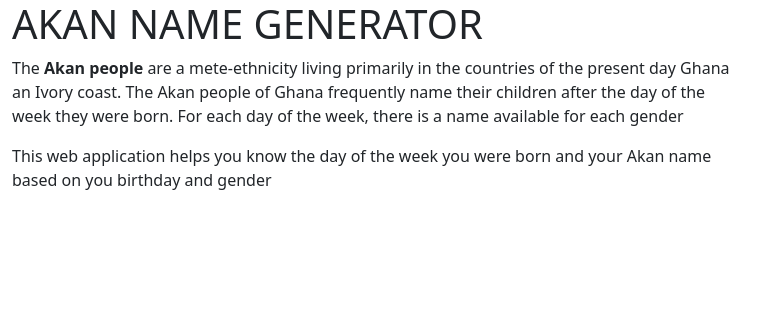
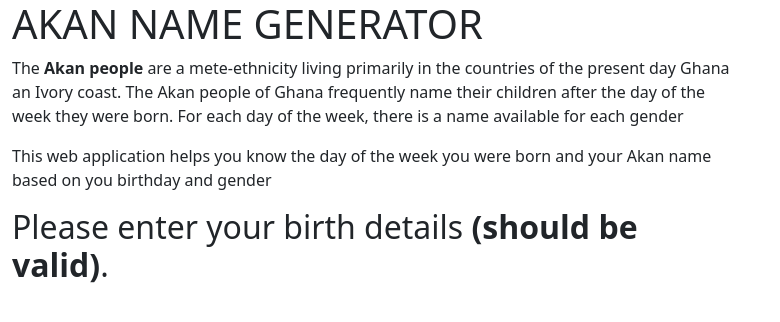
Before and after one commit to chegeian/Akan-names-based-on-DOB, a plain HTML site: page index.html in a window 1280 px wide. Shown: the whole page, without its empty margins (0-780 px from the left). Drawn offline with nearby package versions, Linux system fonts and the light colour scheme.

Commit message:
adda second header

```diff
--- a/index.html
+++ b/index.html
@@ -12,6 +12,7 @@
 
 <body>
   <div class="container-fluid">
+    <!----provides full width container spanning entire width ---->
         <div class="row">
             <div class="col-12 col-md-7">
                 <div class="content">
@@ -20,5 +21,12 @@
       The Akan people of Ghana frequently name their children after the day of the week they were born. For each day of the week, there is a name available for each gender
   <p> This web application helps you know the day of the week you were born and your Akan name based on you birthday and gender </p>
 
+</div>
+<div id="results">
+    <!--responsible for displaying results -->
+    <div id="error" class="response">
+        <h2>Please enter your birth details <strong>(should be valid)</strong>.</h2>
+      </div>
+    <!--responsible for displaying error message -->
     </body>
 </html>
```
